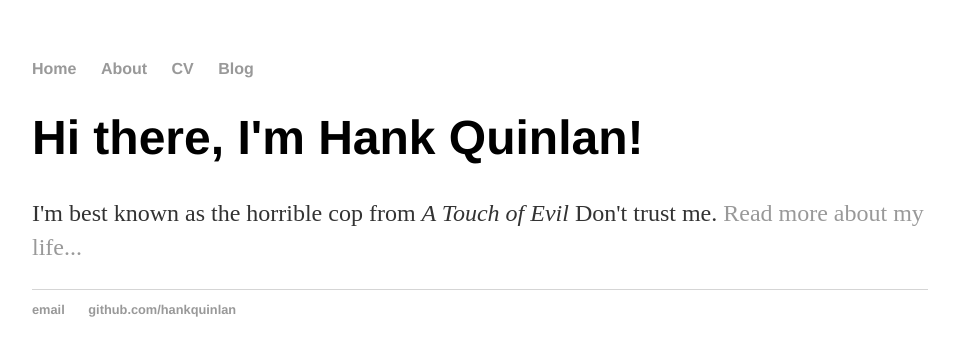
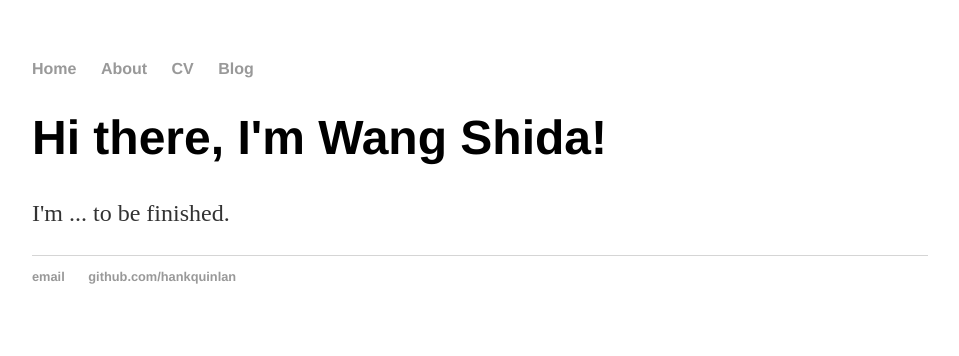
Before and after one commit to radarFudan/radarFudan.github.io, a Jekyll site: the page built from index.html, in a window 1280 px wide. Shown: the top 356 px of the page, without its empty margins (160-1119 px from the left). Built offline with Jekyll 4.4.1, drawn with Linux system fonts in a browser that asks for light colours.

Commit message:
Update index.html

```diff
--- a/index.html
+++ b/index.html
@@ -1,8 +1,8 @@
 ---
 layout: default
-title: Hank Quinlan, Horrible Cop
+title: Wang Shida
 ---
 <div class="blurb">
-	<h1>Hi there, I'm Hank Quinlan!</h1>
-	<p>I'm best known as the horrible cop from <em>A Touch of Evil</em> Don't trust me. <a href="/about">Read more about my life...</a></p>
+	<h1>Hi there, I'm Wang Shida!</h1>
+	<p>I'm ... to be finished.</p>
 </div><!-- /.blurb -->
```
